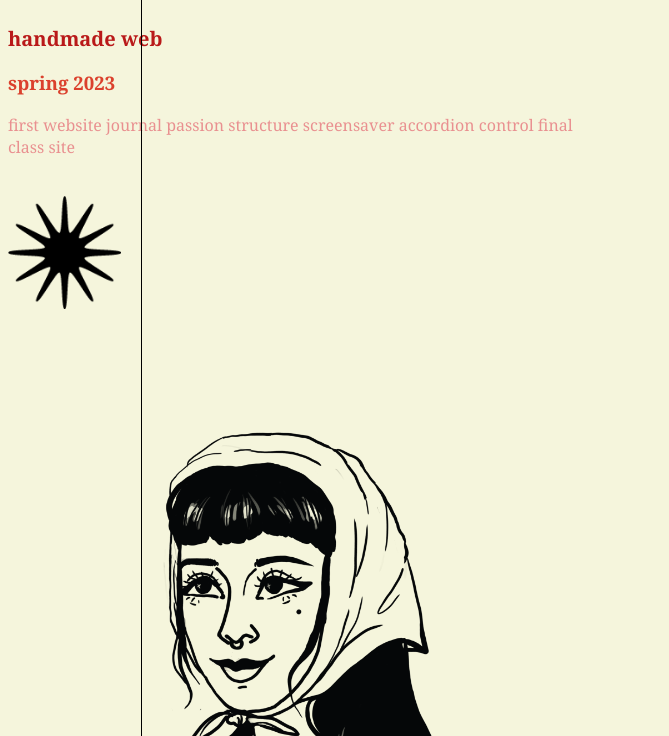
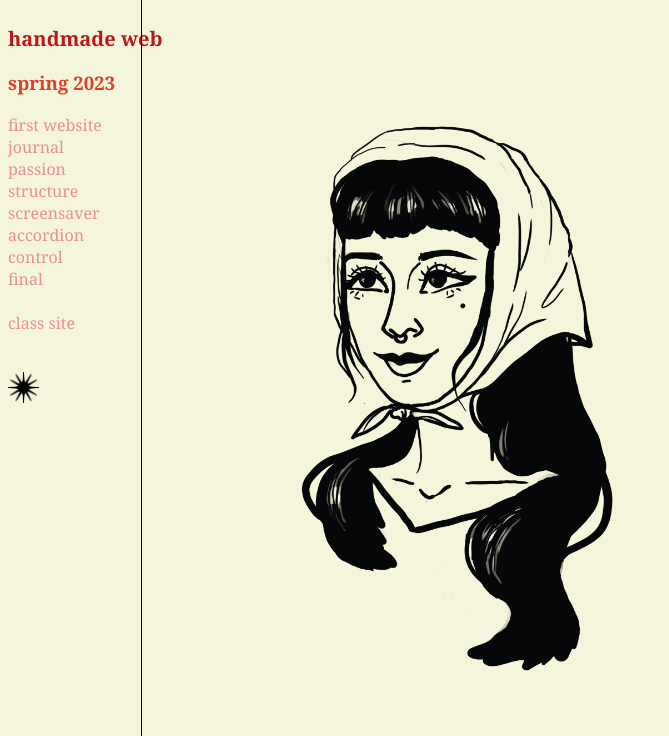
Before and after one commit to gabbsofficial/class-site, a plain HTML site: page index.html in a window 1280 px wide. Shown: the top 736 px of the page, without its empty margins (0-669 px from the left). Drawn offline with Linux system fonts and the light colour scheme.

Commit message:
home page fix

```diff
--- a/index.html
+++ b/index.html
@@ -12,14 +12,14 @@
 <h2 style="font-size: 20px">handmade web</h2>
 <h3>spring 2023</h3>
 <p class=".nav">
-    <a href="first-website/index.html">first website</a>
-   <a href="journal.html">journal</a>
-   <a href="passion/passion.html">passion</a>
-   <a href="">structure</a>
-   <a href="">screensaver</a>
-    <a href=""> accordion</a>
-    <a href="">control</a>
-    <a href="">final</a>
+    <a href="first-website/index.html">first website</a><br>
+   <a href="journal.html">journal</a><br>
+   <a href="passion/passion.html">passion</a><br>
+   <a href="">structure</a><br>
+   <a href="">screensaver</a><br>
+    <a href=""> accordion</a><br>
+    <a href="">control</a><br>
+    <a href="">final</a><br>
     <br>
     <a href="https://handmade-web.net/spring23/index.html">class site</a>
 </p>
```
